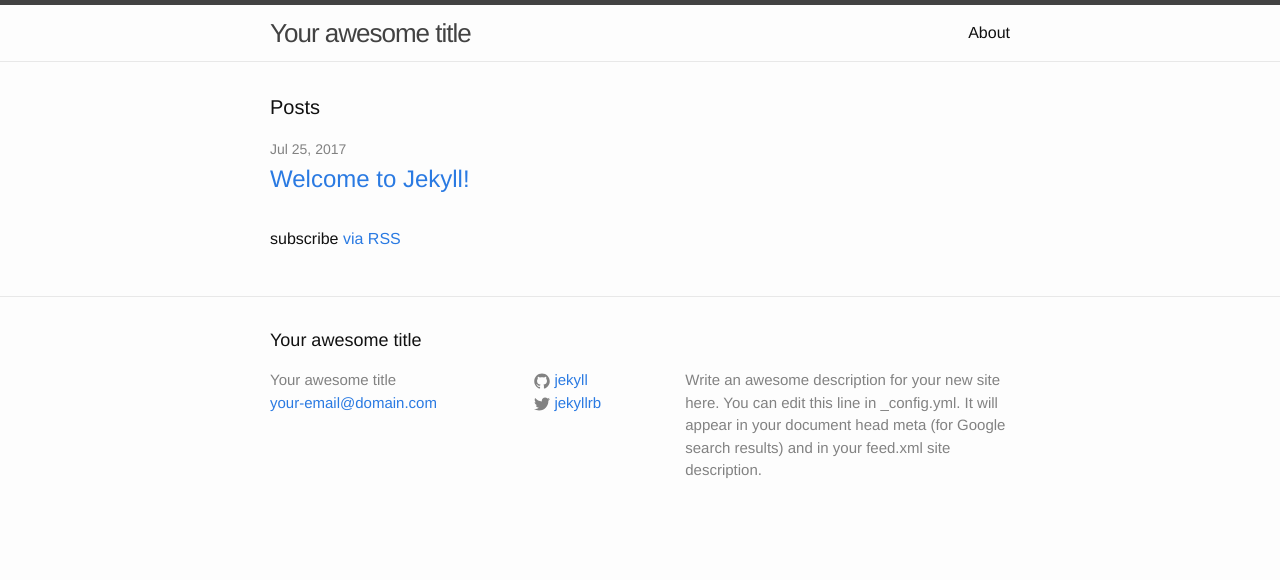
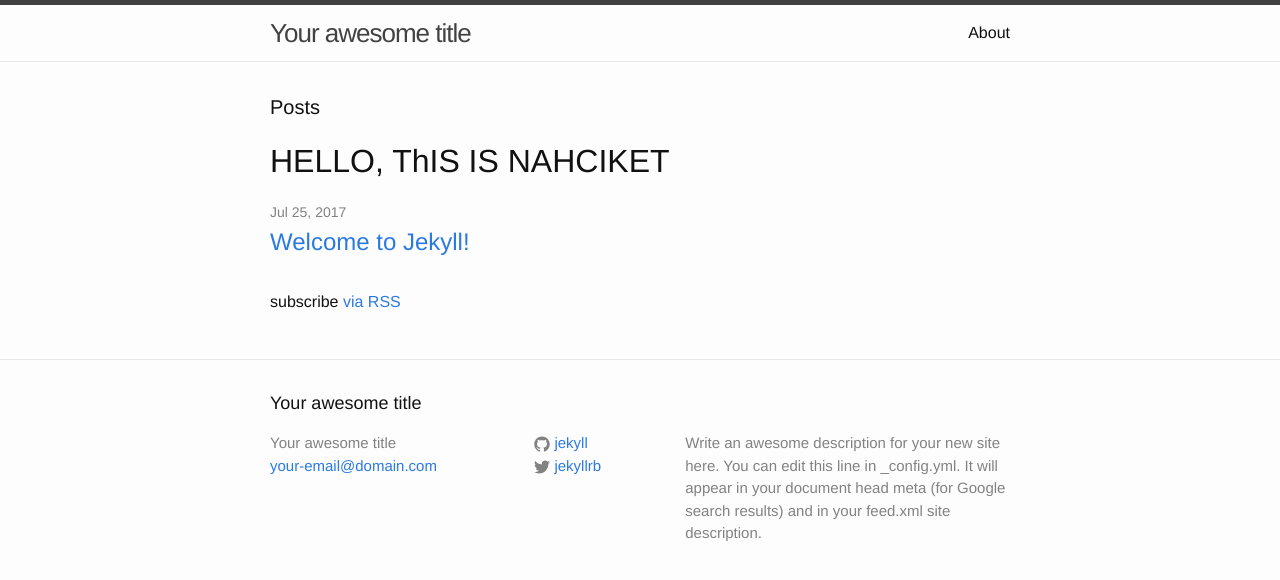
Before and after one commit to iviser/iviser-cc.github.io, a Jekyll site: the page built from index.html, in a window 1280 px wide. Shown: the top 580 px of the page. Built offline with Jekyll 4.4.1, drawn with Linux system fonts in a browser that asks for light colours.

Commit message:
Update index.html

```diff
--- a/index.html
+++ b/index.html
@@ -6,6 +6,7 @@ layout: default
 
   <h1 class="page-heading">Posts</h1>
 
+  <h1>HELLO, ThIS IS NAHCIKET</h1>
   <ul class="post-list">
     {% for post in site.posts %}
       <li>
```
